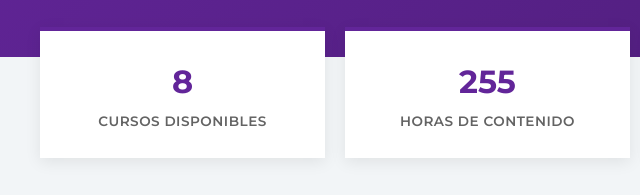
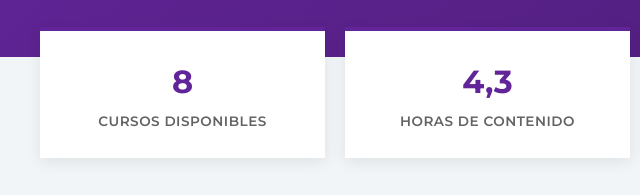
Before and after one commit to maximoaluna-blip/INDUCCION-PROGRAMA-JOVENES, a plain HTML site: page index.html in a window 1280 px wide. Shown: the part 299-494 px from the top of the page, 0-640 px from the left. Drawn offline with Linux system fonts and the light colour scheme.

Commit message:
Corregir el total de horas del landing: los minutos se sumaban como horas
Mismo bug que en la linea de Desarrollo Institucional (patron copiado):
parseHours() tomaba el primer numero de "duration" y lo sumaba como si
fueran horas, asi que los 8 cursos activos (255 minutos) se mostraban
como "255 HORAS DE CONTENIDO".

Se reemplaza por parseMinutes() + formatHoras(). El total pasa a "4,3".

Co-Authored-By: Claude Opus 5 <noreply@anthropic.com>

```diff
--- a/index.html
+++ b/index.html
@@ -504,9 +504,26 @@
             return '#';
         }
 
-        function parseHours(duration) {
-            var m = (duration || '').match(/(\d+)/);
-            return m ? parseInt(m[1], 10) : 0;
+        // El campo "duration" del catalogo es texto libre y mezcla formatos
+        // ("25 minutos", "~35 min", "1.5 horas"). Se normaliza todo a minutos
+        // antes de sumar: leer el numero suelto y asumir horas daba totales
+        // absurdos (185 "horas" cuando eran 185 minutos).
+        function parseMinutes(duration) {
+            var texto = String(duration == null ? '' : duration).toLowerCase();
+            var horas = texto.match(/(\d+(?:[.,]\d+)?)\s*h/);
+            if (horas) {
+                var minutosSueltos = texto.match(/h\D*(\d+)\s*m/);
+                return Math.round(parseFloat(horas[1].replace(',', '.')) * 60) +
+                    (minutosSueltos ? parseInt(minutosSueltos[1], 10) : 0);
+            }
+            var minutos = texto.match(/(\d+)/);
+            return minutos ? parseInt(minutos[1], 10) : 0;
+        }
+
+        // Una decimal solo cuando aporta: "4,3" pero "4" en vez de "4,0".
+        function formatHoras(totalMinutos) {
+            var horas = Math.round(totalMinutos / 6) / 10;
+            return horas.toFixed(horas % 1 === 0 ? 0 : 1).replace('.', ',');
         }
 
         function escapeHtml(str) {
@@ -609,11 +626,11 @@
                 });
             });
 
-            var totalHoras = disponibles.reduce(function(sum, c) {
-                return sum + parseHours(c.duration);
+            var totalMinutos = disponibles.reduce(function(sum, c) {
+                return sum + parseMinutes(c.duration);
             }, 0);
             document.getElementById('statCursos').textContent = disponibles.length;
-            document.getElementById('statHoras').textContent = totalHoras;
+            document.getElementById('statHoras').textContent = formatHoras(totalMinutos);
         }
 
         fetch(CATALOG_URL, { cache: 'no-cache' })
```
